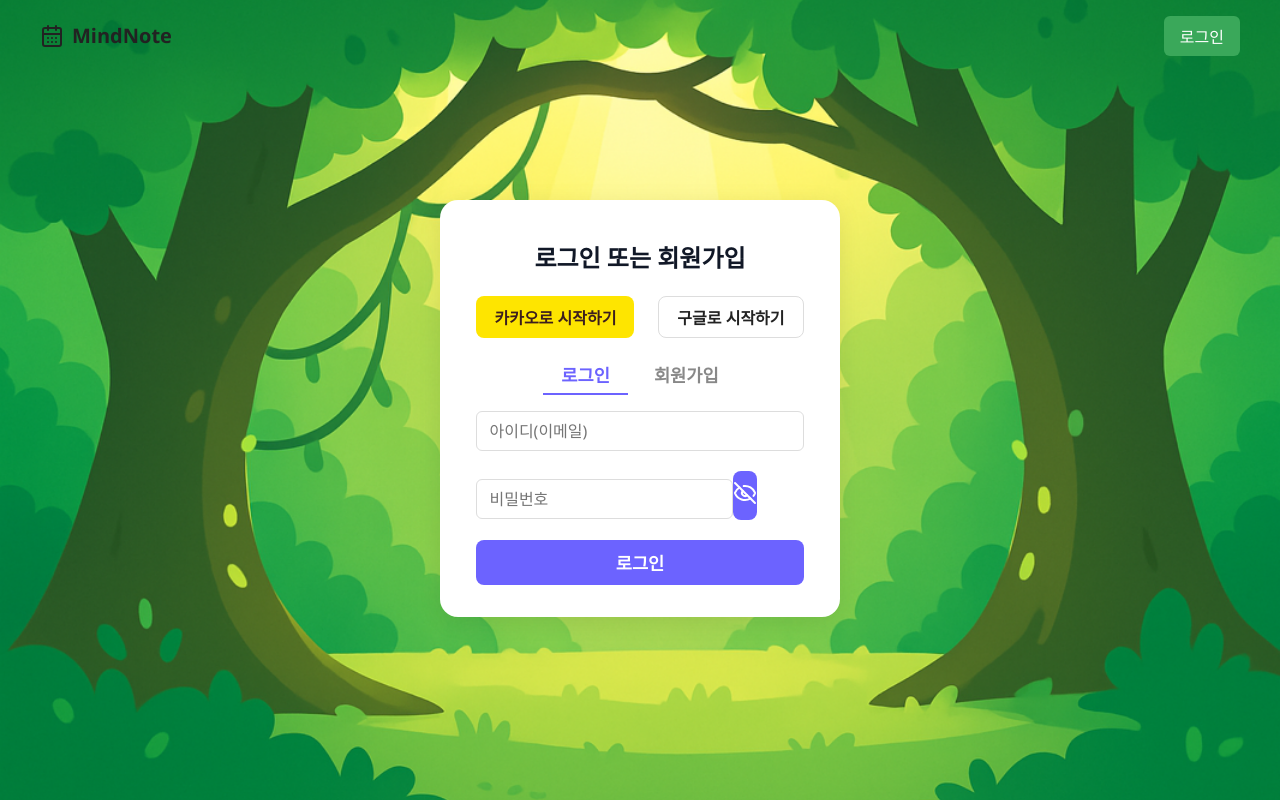
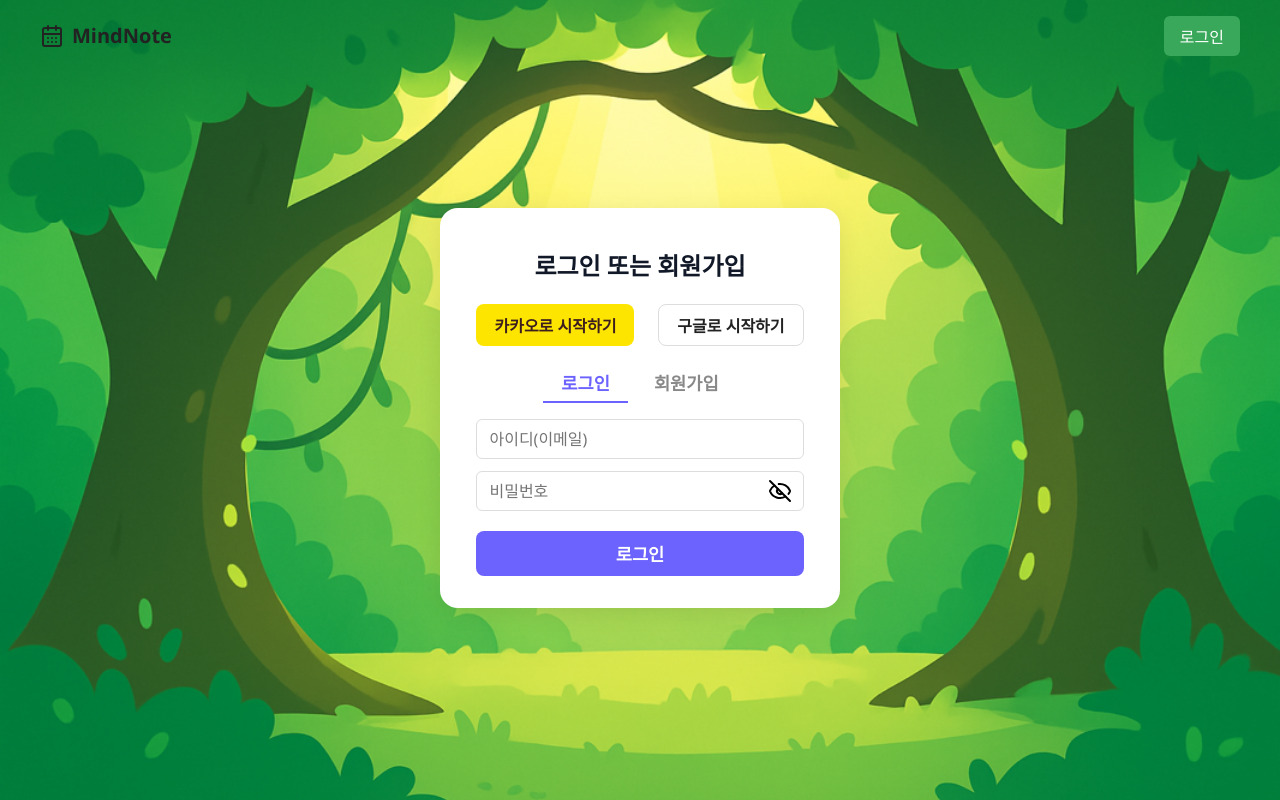
Before and after one commit to kss2002/AI_Diary-FE, a React (Vite) app: page /auth in a window 1280 px wide. Built offline with nearby package versions, Linux system fonts and the light colour scheme.

Commit message:
비밀번호 토글 css 스타일링

```diff
--- a/src/styles/Auth.css
+++ b/src/styles/Auth.css
@@ -23,6 +23,7 @@
   margin-top: 20px;
   margin-bottom: 18px;
 }
+
 .kakao-btn {
   background: #fee500;
   color: #3c1e1e;
@@ -33,6 +34,7 @@
   font-size: 1rem;
   cursor: pointer;
 }
+
 .google-btn {
   background: #fff;
   color: #222;
@@ -43,11 +45,13 @@
   font-size: 1rem;
   cursor: pointer;
 }
+
 .auth-tabs {
   display: flex;
   gap: 8px;
   margin-bottom: 16px;
 }
+
 .auth-tabs button {
   background: none;
   border: none;
@@ -59,25 +63,30 @@
   cursor: pointer;
   transition: color 0.2s, border-bottom 0.2s;
 }
+
 .auth-tabs button.active {
   color: #6c63ff;
   border-bottom: 2px solid #6c63ff;
 }
+
 .auth-form-block {
   width: 100%;
 }
+
 .auth-form {
   display: flex;
   flex-direction: column;
   gap: 12px;
 }
+
 .auth-form input {
   border: 1px solid #ddd;
   border-radius: 6px;
   padding: 8px 12px;
   font-size: 1rem;
 }
-.auth-form button {
+
+.auth-form-btn {
   background: #6c63ff;
   color: #fff;
   border: none;
@@ -88,6 +97,42 @@
   cursor: pointer;
   margin-top: 8px;
 }
-.auth-form button:hover {
+
+.auth-form--btn:hover {
   background: #5146d8;
 }
+
+/* 비밀번호 입력란과 토글 버튼 스타일 */
+.password-input-wrapper {
+  position: relative;
+  display: flex;
+  align-items: center;
+}
+
+.password-input-wrapper input {
+  width: 100%;
+  padding-right: 45px; /* 버튼 공간 확보 */
+  box-sizing: border-box;
+}
+
+.password-toggle-btn {
+  position: absolute;
+  right: 12px;
+  background-color: inherit;
+  border: none;
+  cursor: pointer;
+  font-size: 16px;
+  border-radius: 4px;
+  display: flex;
+  align-items: center;
+  justify-content: center;
+}
+
+.password-toggle-btn:hover {
+  background-color: rgba(0, 0, 0, 0.1);
+}
+
+.password-toggle-btn:disabled {
+  cursor: not-allowed;
+  opacity: 0.5;
+}
```
